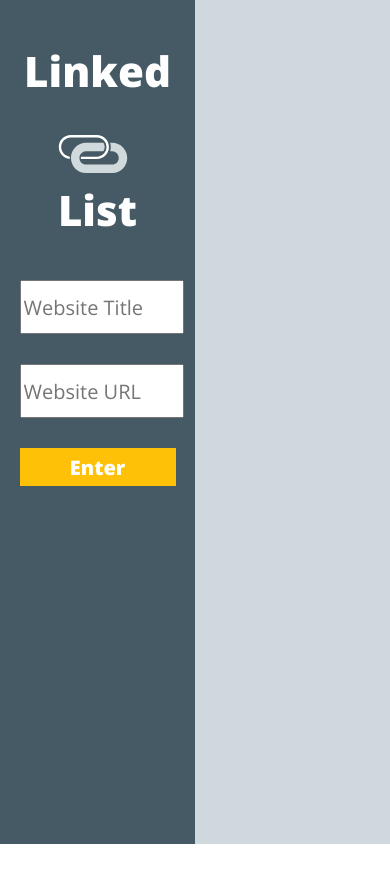
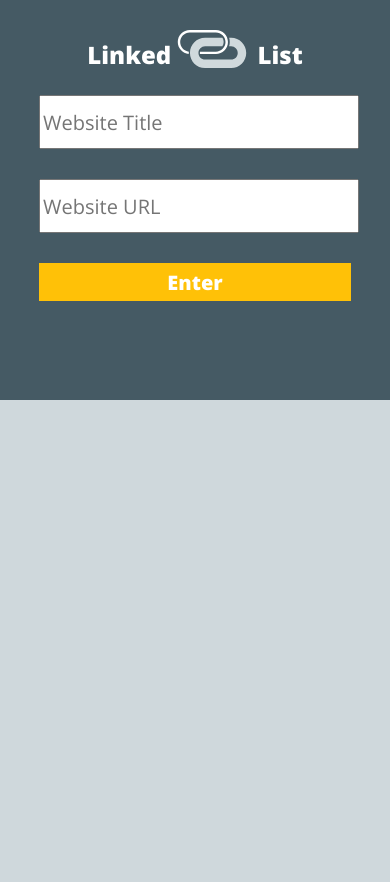
Before and after one commit to aithon2501/linked-list, a plain HTML site: page index.html in a window 390 px wide. Before the commit the page ends 844 px from the top, so only its background shows below. Drawn offline with nearby package versions, Linux system fonts and the light colour scheme.

Commit message:
Add responsive syling

```diff
--- a/index.html
+++ b/index.html
@@ -4,6 +4,7 @@
   <title>Linked List</title>
   <link rel="stylesheet" type="text/css" href="main.css">
   <link href="https://fonts.googleapis.com/css?family=Open+Sans:400,800" rel="stylesheet">
+  <meta name="viewport" content="width=device-width, initial-scale=1">
 </head>
 <body>
   <section class="section-1">
--- a/main.css
+++ b/main.css
@@ -149,3 +149,28 @@ h5 {
   float: right;
   outline: none;
 }
+
+@media only screen and (max-width: 550px) {
+  .section-1 {
+    min-height: 400px;
+    width: 100%;
+    top: 0;
+    z-index: 1;
+  }
+
+  .section-2 {
+    margin-top: 10px;
+    position: absolute;
+    float: none;
+    top: 380px;
+    width: 100%;
+  }
+
+  .input-block {
+    margin-top: -30px;
+  }
+
+  h1 {
+    font-size: 24px;
+  }
+}
```
